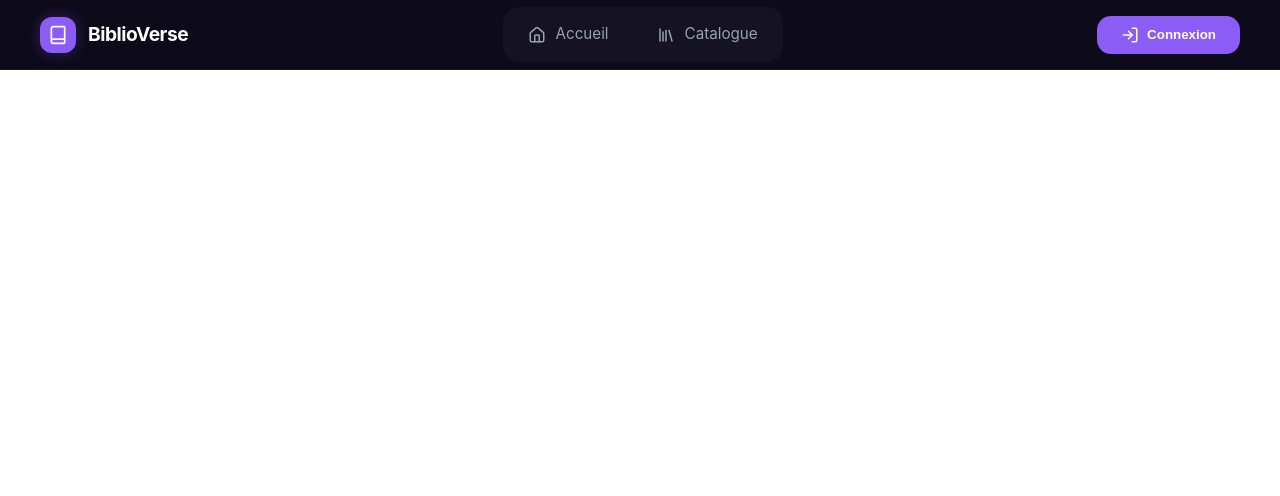
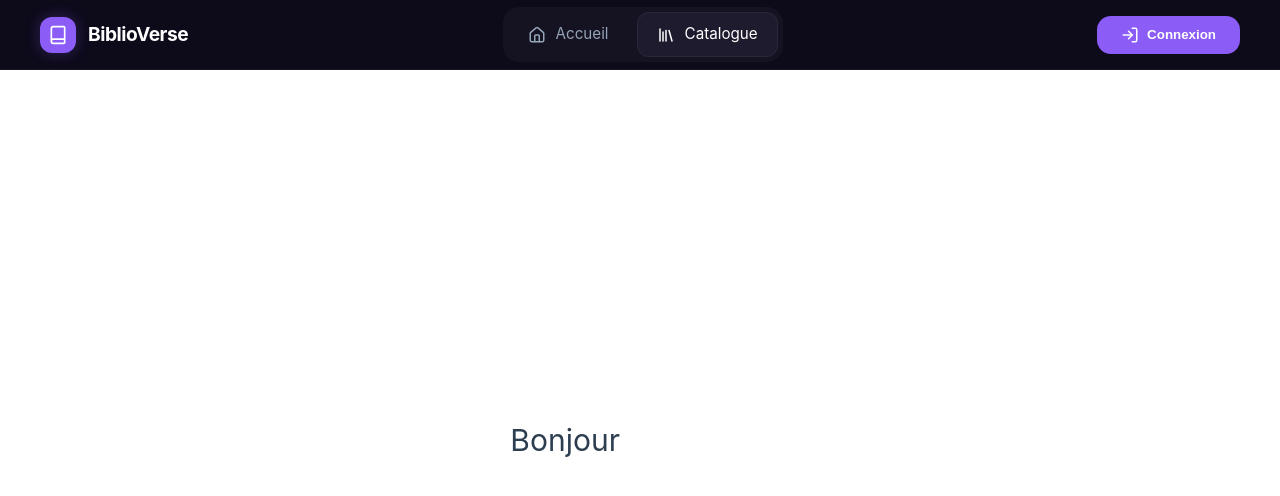
Before and after one commit to ThomasReynaud07/Passion-Lecture, a Vue app in the folder passion-lecture/: page /Catalogue in a window 1280 px wide. Shown: the top 496 px of the page. Built offline with nearby package versions, Linux system fonts and the light colour scheme.

Commit message:
feat(Catalogue):Ajout de la page catalogue

```diff
--- /dev/null
+++ b/passion-lecture/src/components/Catalogue.vue
@@ -0,0 +1,29 @@
+<template>
+  <div class="container">
+    <h1>Bonjour</h1>
+  </div>
+</template>
+
+<style scoped>
+.container {
+  display: flex;
+
+  /* flex-start est le bon terme, pas "left" */
+
+  justify-content: flex-start;
+
+  align-items: flex-start;
+
+  /* On s'assure que la div prend toute la largeur */
+
+  width: 100%;
+
+  /* Optionnel : si un parent force le text-align: center */
+
+  text-align: left;
+
+  margin: 0;
+
+  padding: 20px; /* Un peu de padding pour pas que ça colle au bord */
+}
+</style>
--- a/passion-lecture/src/router/index.js
+++ b/passion-lecture/src/router/index.js
@@ -1,5 +1,6 @@
 import { createRouter, createWebHistory } from 'vue-router'
 import HomeView from '../views/HomeView.vue'
+import CatalogueView from '@/views/CatalogueView.vue'
 
 const router = createRouter({
   history: createWebHistory(import.meta.env.BASE_URL),
@@ -9,6 +10,11 @@ const router = createRouter({
       name: 'home',
       component: HomeView,
     },
+    {
+      path: '/Catalogue',
+      name: 'catalogue',
+      component: CatalogueView,
+    },
   ],
 })
 
--- /dev/null
+++ b/passion-lecture/src/views/CatalogueView.vue
@@ -0,0 +1,9 @@
+<script setup>
+import Catalogue from '../components/Catalogue.vue'
+</script>
+
+<template>
+  <main>
+    <Catalogue />
+  </main>
+</template>
```
